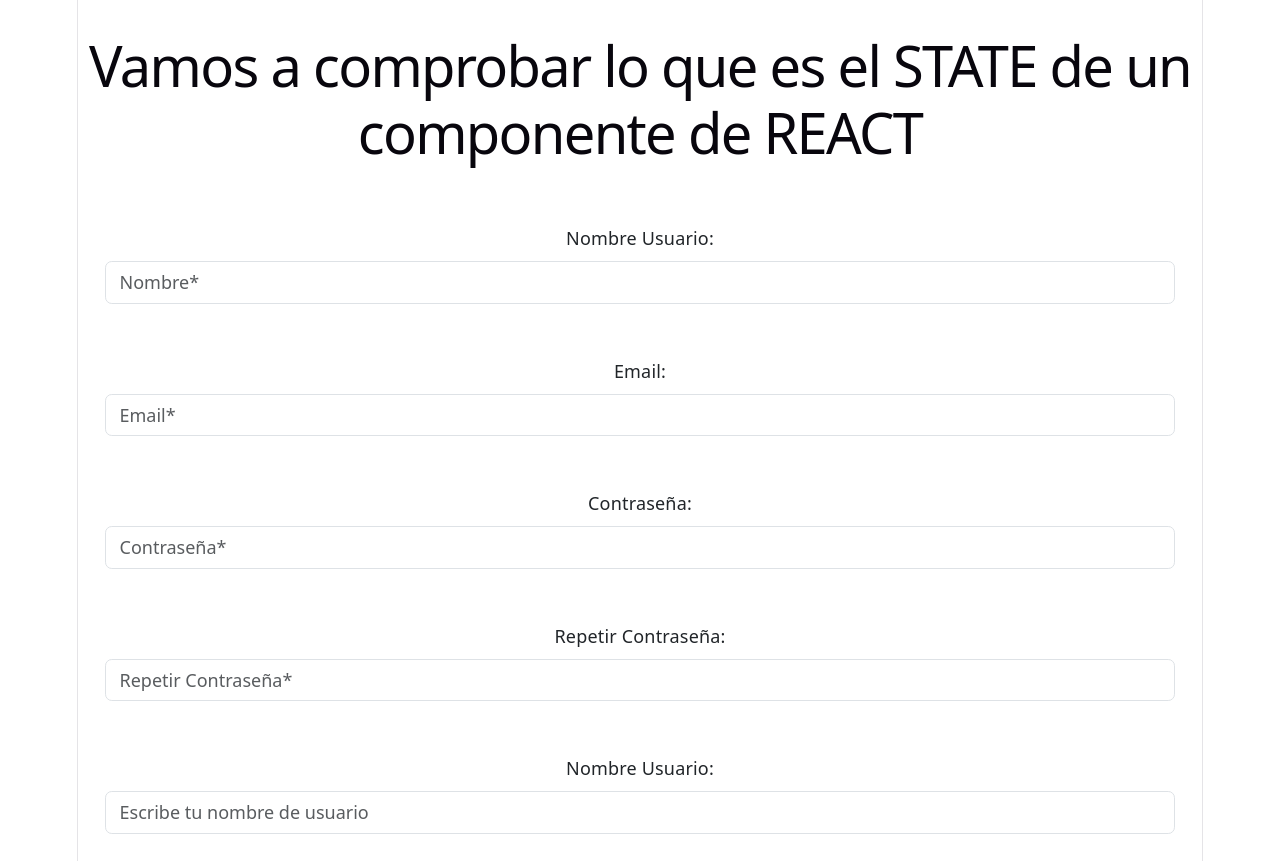
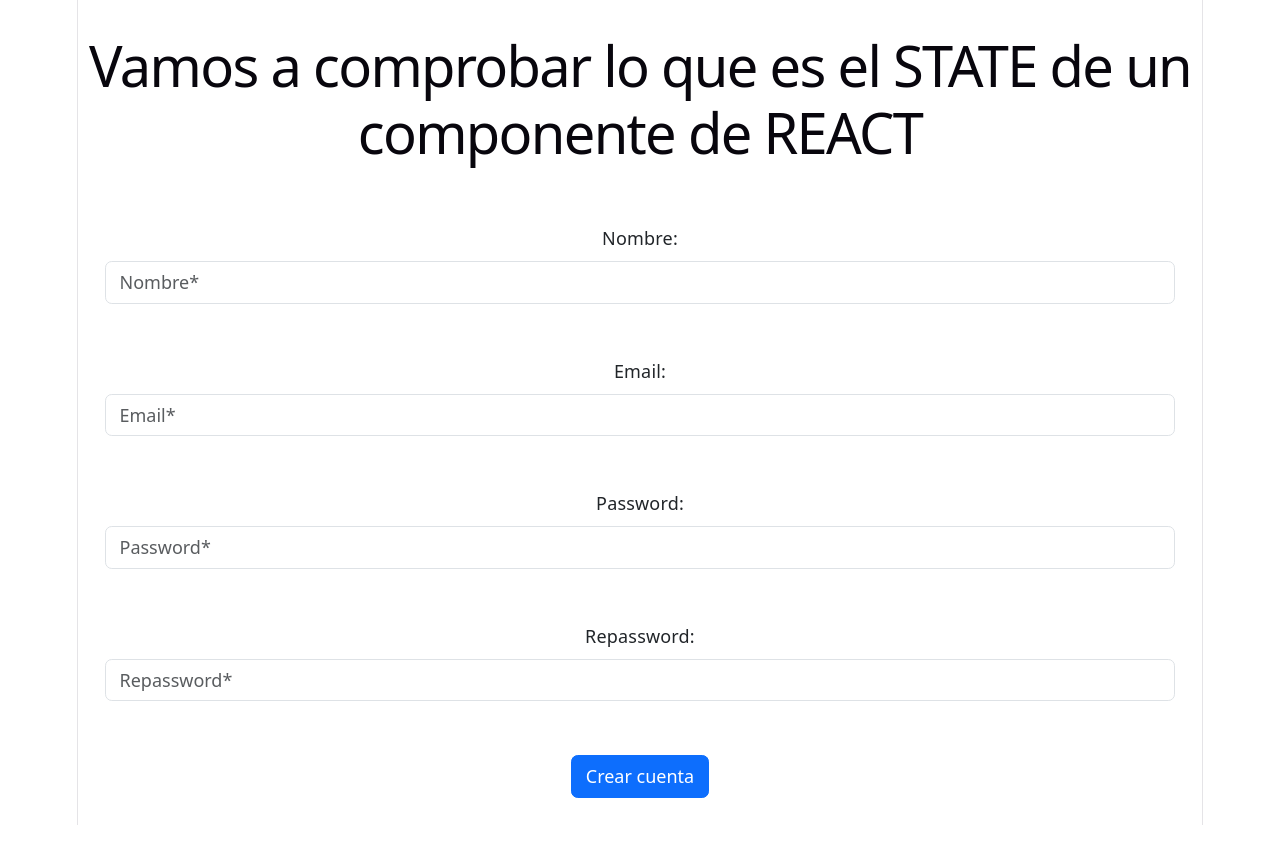
Before and after one commit to sannchu/react-clase, a React (Vite) app in the folder pc-componentes/: page / in a window 1280 px wide. After the commit the page ends 825 px from the top, so only its background shows below. Built offline with nearby package versions, Linux system fonts and the light colour scheme.

Commit message:
Actualizar formulario y estados de registro

```diff
--- a/pc-componentes/src/App.jsx
+++ b/pc-componentes/src/App.jsx
@@ -20,6 +20,12 @@
     const [ password, setPassword ] = useState(''); // valor inicial del password es cadena vacia
     const [ repassword, setRepassword ] = useState(''); // valor inicial del repassword es cadena vacia
 
+    const camposFormulario = [
+      { label: "Nombre", type:"text" },
+      { label:"Email", type:"email" },
+      { label:"Password", type:"password" },
+      { label:"Repassword", type:"password" }
+    ];
   //el hook useState te devuelve un ARRAY con dos elementos:
   //- en la primera posicion esta el valor actual de la variable
   //- en la segunda posicion te devuelve una FUNCION QUE PERMITE ACTUALIZAR/MODIFICAR su valor desde codigo
@@ -33,28 +39,52 @@
 
   // }
 
-  function changeNombre(ev){
-    console.log('evento change del input-nombre, el valor actual de la caja de texto es....', ev.target.value);
-    setNombreUsuario(ev.target.value); //llamo a la funcion modificadora de esta variable del state y asigno nuevo valor....
-    console.log('nombre de usuario vale ahora: ', nombreUsuario);
+  // function changeNombre(ev){
+  //   console.log('evento change del input-nombre, el valor actual de la caja de texto es....', ev.target.value);
+  //   setNombreUsuario(ev.target.value); //llamo a la funcion modificadora de esta variable del state y asigno nuevo valor....
+  //   console.log('nombre de usuario vale ahora: ', nombreUsuario);
+  // }
+
+  // function changeEmail(ev){
+  //   console.log('evento change del input-email, el valor actual de la caja de texto es....', ev.target.value);
+  //   setEmail(ev.target.value);
+  //   console.log('email vale ahora: ', email);
+  // }
+
+  // function changePassword(ev){
+  //   console.log('evento change del input-password, el valor actual de la caja de texto es....', ev.target.value);
+  //   setPassword(ev.target.value);
+  //   console.log('password vale ahora: ', password);
+  // }
+
+  // function changeRepassword(ev){
+  //   console.log('evento change del input-repassword, el valor actual de la caja de texto es....', ev.target.value);
+  //   setRepassword(ev.target.value);
+  //   console.log('repassword vale ahora: ', repassword);
+  // }
+
+  function changeInputs(ev){
+    console.log('evento change del input: ',ev, '...el valor actual de la caja de texto es....', ev.target.value);
+
+    switch (
+ev.target.id
+) {
+      case 'inputNombre': setNombreUsuario(ev.target.value);break;
+      case 'inputEmail': setEmail(ev.target.value);break;
+      case 'inputPassword': setPassword(ev.target.value);break;
+      case 'inputRepassword': setRepassword(ev.target.value);break;
+    }
+
   }
 
-  function changeEmail(ev){
-    console.log('evento change del input-email, el valor actual de la caja de texto es....', ev.target.value);
-    setEmail(ev.target.value);
-    console.log('email vale ahora: ', email);
-  }
-
-  function changePassword(ev){
-    console.log('evento change del input-password, el valor actual de la caja de texto es....', ev.target.value);
-    setPassword(ev.target.value);
-    console.log('password vale ahora: ', password);
-  }
-
-  function changeRepassword(ev){
-    console.log('evento change del input-repassword, el valor actual de la caja de texto es....', ev.target.value);
-    setRepassword(ev.target.value);
-    console.log('repassword vale ahora: ', repassword);
+  //boton CREAR CUENTA SOLO SE HABILITA si las variables del state cumplen:
+  //- todas rellenadas
+  //- email tiene formato de email, lo suyo seria comprobar tb dominios
+  //- la password entre 6 y 64 caracteres, tiene q tener MAYS, MINS, digitos y caracteres especiaels
+  //- la password y repassword son iguales
+  //- RECAPTCHA codigo antibot ok
+  function clickCrearCuenta(){
+    console.log('datos a mandar al server....', { nombreUsuario, email, password, repassword });
   }
 
   return (
@@ -63,7 +93,27 @@
       {/* <p>Contador vale: { valorStateContador[0] }</p> <p>Contador vale: { contador }</p>
       <button className="btn btn-primary" onClick={ clickBoton }> INCREMENTA EL CONTADOR</button> */}
 
-      <div className="m-4">
+      {
+
+camposFormulario.map
+( campo => (
+                                        <div className="m-4" key={campo.label}>
+                                          <label className="form-label" htmlFor={`input${campo.label}`}>{campo.label}:</label>
+                                          <input type={campo.type}
+                                                  id={`input${campo.label}`}
+                                                  className="form-control"
+                                                  placeholder={campo.label + "*"}
+                                                  onChange={ changeInputs }/>
+                                        </div>
+                                      )
+        )
+      }
+
+      <div className="m-4 d-flex flex-row justify-content-center">
+        <button type="button" className="btn btn-primary" onClick={ clickCrearCuenta }>Crear cuenta</button>
+      </div>
+
+      {/* <div className="m-4">
         <label className="form-label" htmlFor="inputNombre">Nombre Usuario: { nombreUsuario }</label>
         <input type="text"
                 id="inputNombre"
@@ -97,18 +147,7 @@
                 className="form-control"
                 placeholder="Repetir Contraseña*"
                 onChange={ changeRepassword }/>
-      </div>
-
-      <div className="m-4">
-        <label className="form-label" htmlFor="inputNombre">Nombre Usuario: { nombreUsuario }</label>
-        <input type="text"
-                id="inputNombre"
-                className="form-control"
-                placeholder="Escribe tu nombre de usuario"
-                onChange={ changeNombre }/>
-      </div>
-
-
+      </div> */}
 
     </>
   )
```
